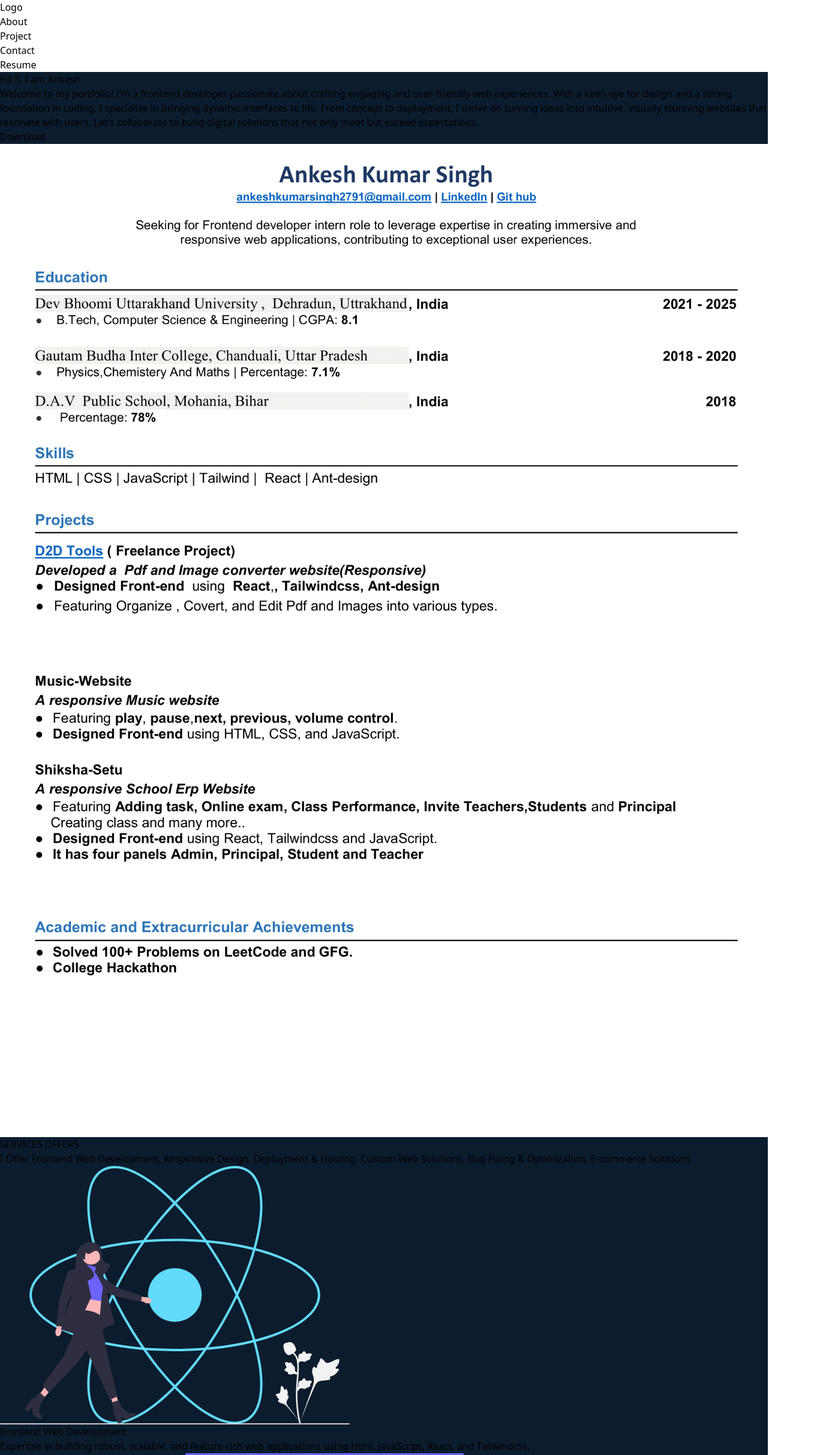
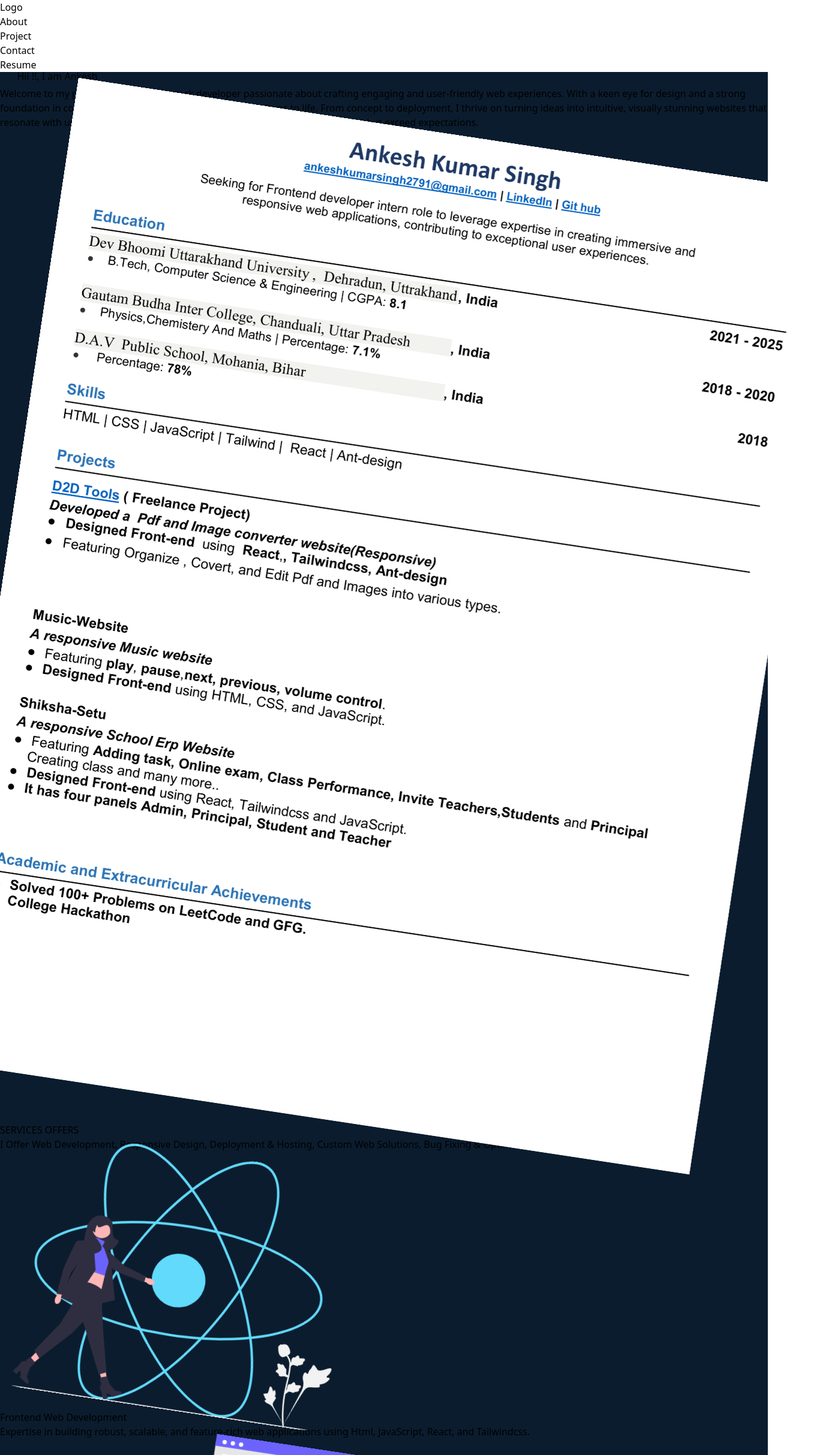
Before and after one commit to ankeshkumarsingh2791/Portfolio, a React (Vite) app: page / in a window 1280 px wide. Shown: the top 2426 px of the page at 60% size, 1397 px wide, since content can reach past the window. Built offline with nearby package versions, Linux system fonts and the light colour scheme.

Commit message:
routeing done

```diff
--- a/package.json
+++ b/package.json
@@ -10,8 +10,10 @@
     "preview": "vite preview"
   },
   "dependencies": {
+    "framer-motion": "^11.11.1",
     "react": "^18.2.0",
-    "react-dom": "^18.2.0"
+    "react-dom": "^18.2.0",
+    "react-router-dom": "^6.26.2"
   },
   "devDependencies": {
     "@types/react": "^18.2.66",
--- a/src/App.jsx
+++ b/src/App.jsx
@@ -2,17 +2,28 @@ import NavBar from "./Components/NavBar"
 import Home from "./Components/Home"
 import Resume from "./Components/Resume"
 import ServicePage from "./Pages/ServicePage"
+import { Routes, Route,BrowserRouter } from "react-router-dom"
+import Layout from "./Components/Layout"
 
 function App() {
 
 
   return (
-   <>
-   <NavBar />
-   <Home />
-   <Resume />
-   <ServicePage />
-   </>
+
+   <BrowserRouter>
+   <Routes>
+    <Route path="/" element={<Layout />} />
+    <Route index element={<Home />} />
+    <Route path="/resume" element={<Resume />} />
+
+
+
+
+   </Routes>
+   </BrowserRouter>
+
+
+
   )
 }
 
--- a/src/Components/Home.jsx
+++ b/src/Components/Home.jsx
@@ -1,28 +1,67 @@
 import Container from './Container'
 import React from 'react'
-
+import { delay, motion } from "framer-motion"
+import NavBar from './NavBar'
+import ServicePage from '../Pages/ServicePage'
 const Home = () => {
   return (
+    <>
+    <NavBar />
     <Container bgColor={"#0B1C2E"}>
-        <div className='w-full text-white  '>
-         <div className="w-full md:h-screen md:justify-center md:items-center  md:flex">
-          <div className="sm:w-1/2 sm:px-8 text-center sm:text-start flex flex-col gap-4 ">
-            <h3 className="sm:text-4xl md:mt-5 text-xl font-semibold">
+
+         <motion.div
+
+         className="w-full h-screen text-white  md:h-screen md:justify-center md:items-center  md:flex">
+          <div className="sm:w-1/2 sm:px-8 justify-center text-center sm:text-start flex flex-col gap-4 ">
+            <motion.h3
+            animate={{x: [0, 100, 0, 100], y:[-50,0]  } }
+            transition={{duration: 3, delay:1, repeat:Infinity}}
+
+
+
+             className="sm:text-4xl md:mt-5 text-xl font-semibold">
              Hii !!, I am Ankesh
-            </h3>
+            </motion.h3
+            >
             <p className="sm:text-xl  text-sm font-sans  sm:leading-8">
-            Welcome to my portfolio! I'm a frontend developer passionate about crafting engaging and user-friendly web experiences. With a keen eye for design and a strong foundation in coding, I specialize in bringing dynamic interfaces to life. From concept to deployment, I thrive on turning ideas into intuitive, visually stunning websites that resonate with users. Let's collaborate to build digital solutions that not only meet but exceed expectations.
+            Welcome to my portfolio! I'm a MERN stack developer passionate about crafting engaging and user-friendly web experiences. With a keen eye for design and a strong foundation in coding, I specialize in bringing dynamic interfaces to life. From concept to deployment, I thrive on turning ideas into intuitive, visually stunning websites that resonate with users. Let's collaborate to build digital solutions that not only meet but exceed expectations.
             </p>
           </div>
 
-          <div className="sm:w-1/2  ">
-            {/* <img src='Ankesh-1.png' alt='' /> */}
-            <img className="sm:hidden " />
-          </div>
-        </div>
+          <motion.div
 
-    </div>
+          className="sm:w-1/2 p-10  flex justify-center  ">
+          {/* <img className='w-60 p-10' src='Ankesh-1.png' alt='' /> */}
+
+
+          <motion.div
+          animate={{
+            scale:[1,1,1,1],
+            rotate: [0,360,360,0],
+            borderRadius:["10%","10%","50%","10%"]
+          }}
+
+          transition={{
+            duration:5
+            , ease: "easeInOut",
+            repeat:Infinity,
+            repeatDelay:1,
+
+
+
+          }}
+          className=' bg-rose-50 border-black  '>
+
+          <img className='w-60 p-10' src='Ankesh-1.png' alt='' />
+          </motion.div>
+
+          </motion.div>
+        </motion.div>
+
+
     </Container>
+    <ServicePage />
+    </>
   )
 }
 
--- /dev/null
+++ b/src/Components/Layout.jsx
@@ -0,0 +1,21 @@
+import React from 'react'
+import { Link, Outlet } from 'react-router-dom'
+import NavBar from './NavBar'
+import Home from './Home'
+
+const Layout = () => {
+  return (
+    <>
+    <div className=' py-10 w-full'>
+        <NavBar />
+        <div>
+
+            <Outlet/ >
+        </div>
+
+    </div>
+    </>
+  )
+}
+
+export default Layout
--- a/src/Components/NavBar.jsx
+++ b/src/Components/NavBar.jsx
@@ -1,8 +1,9 @@
 import React from 'react'
+import { Link } from 'react-router-dom'
 
 const NavBar = () => {
   return (
-    <div className='w-full flex fixed opacity-95 py-2.5 justify-between ring-2 text-white z-50 bg-[#17304B]'>
+    <div className='w-full h-16 flex fixed opacity-95 py-2.5 justify-between ring-2 text-white z-50 bg-[#17304B]'>
         <div className=''>
       Logo
         </div>
@@ -10,7 +11,10 @@ const NavBar = () => {
            <h3>About</h3>
            <h3>Project</h3>
            <h3>Contact</h3>
-           <h3>Resume</h3>
+           <Link to={"/resume"}>
+            Resume
+           </Link>
+
         </div>
 
     </div>
--- a/src/Components/Resume.jsx
+++ b/src/Components/Resume.jsx
@@ -1,21 +1,26 @@
 import React from 'react'
 import Container from './Container'
+import NavBar from './NavBar'
 
 const Resume = () => {
   return (
+    <>
+    <NavBar />
    <Container bgColor={"#0B1C2E"}>
 
-    <div className='w-full sm:px-40   text-white '>
 
-        <button  className='bg-[#38BDF8]  p-2 rounded-md '>Download</button>
+    <div className='w-full sm:px-40 py-10  text-white '>
+
+        <button  className='bg-[#38BDF8] mt-10 p-2 rounded-md '>Download</button>
         </div>
-          <div className='flex mt-5 justify-center'>
+          <div className='flex mt-5 pb-10 justify-center'>
 
 
           <img className='sm:w-3/4 ' src='Ankesh-1.png' alt=' ' />
           </div>
 
    </Container>
+    </>
   )
 }
 
--- a/src/Components/ServiceCard.jsx
+++ b/src/Components/ServiceCard.jsx
@@ -1,24 +1,59 @@
 import React from 'react'
+import { motion } from "framer-motion"
 
 const ServiceCard = ({ type, para,image}) => {
   return (
-    <div className="w-full bg-[#f9f8f9] border-[#AC93A7] rounded-lg border-2">
+    <motion.div
+    whileTap={{
+      scale:0.9
+     }}
+     whileHover={{
+      scale:1.2,
+      borderColor:"#45f45",
+      backgroundColor:"rose-50"
+
+     }}
+     transition={{
+      bounceDamping:20, borderRadius:2, bounceStiffness:600
+     }}
+
+    className="w-full text-yellow-50  border-[#AC93A7] rounded-lg border-2">
 
 
       <div className="px-3 pb-4 ">
-        <div className="w-full h-28 mt-2 flex justify-center py-4   items-center gap-2">
-         <img className="w-[70px]   " src={image} alt="" />
+        <motion.div
+        animate={{x:[-20,0, 20, 0]}}
+        transition={{
+          duration:5,
+          delay:2
+        }}
+        className="w-full h-28 mt-2 flex justify-center py-4   items-center gap-2">
+         <motion.img
+           animate={{
+            scale:[1,1,1,1],
+            rotate: [0,360,360,0],
+            borderRadius:["10%","10%","50%","10%"]
+          }}
 
-        </div>
+          transition={{
+            duration:5
+            , ease: "easeInOut",
+            repeat:Infinity,
+            repeatDelay:1,
+          }}
+         className="w-[70px]   " src={image} alt="" />
 
-      <div className='w-full flex flex-col items-center justify-center'>
+        </motion.div>
+
+      <motion.div
+      className='w-full flex flex-col items-center justify-center'>
       <h3 className=" sm:text-lg font-bold text-sm  " >{type}</h3>
 
     <p className="sm:text-sm text-xs px-2  mt-5 ">{para}</p>
-      </div>
+      </motion.div>
       </div>
 
-    </div>
+    </motion.div>
   )
 }
 
--- a/src/Pages/ServicePage.jsx
+++ b/src/Pages/ServicePage.jsx
@@ -5,10 +5,10 @@ import ServiceCard from '../Components/ServiceCard'
 const ServicePage = () => {
   return (
    <Container bgColor={"#0B1C2E"}>
-     <div className='w-full py-10 '>
+     <div className='w-full p-10 '>
       <div className=' sm:px-36 sm:w-[70%] text-white'>
       <h3 className='text-3xl'>SERVICES OFFERS</h3>
-       <p>I Offer Frontend Web Development, Responsive Design, Deployment & Hosting, Custom Web Solutions,  Bug Fixing & Optimization, E-commerce Solutions</p>
+       <p>I Offer Web Development, Responsive Design, Deployment & Hosting, Custom Web Solutions,  Bug Fixing & Optimization, E-commerce Solutions</p>
       </div>
       <div className='sm:px-36 mt-8 grid gap-10 sm:grid-cols-3'>
           <ServiceCard  image={"React.svg"} type={"Frontend Web Development"} para={"Expertise in building robust, scalable, and feature-rich web applications using Html, JavaScript, React, and Tailwindcss."} />
```
Also changed, not shown: 1 other file (tests, documents, lock files or other folders).
